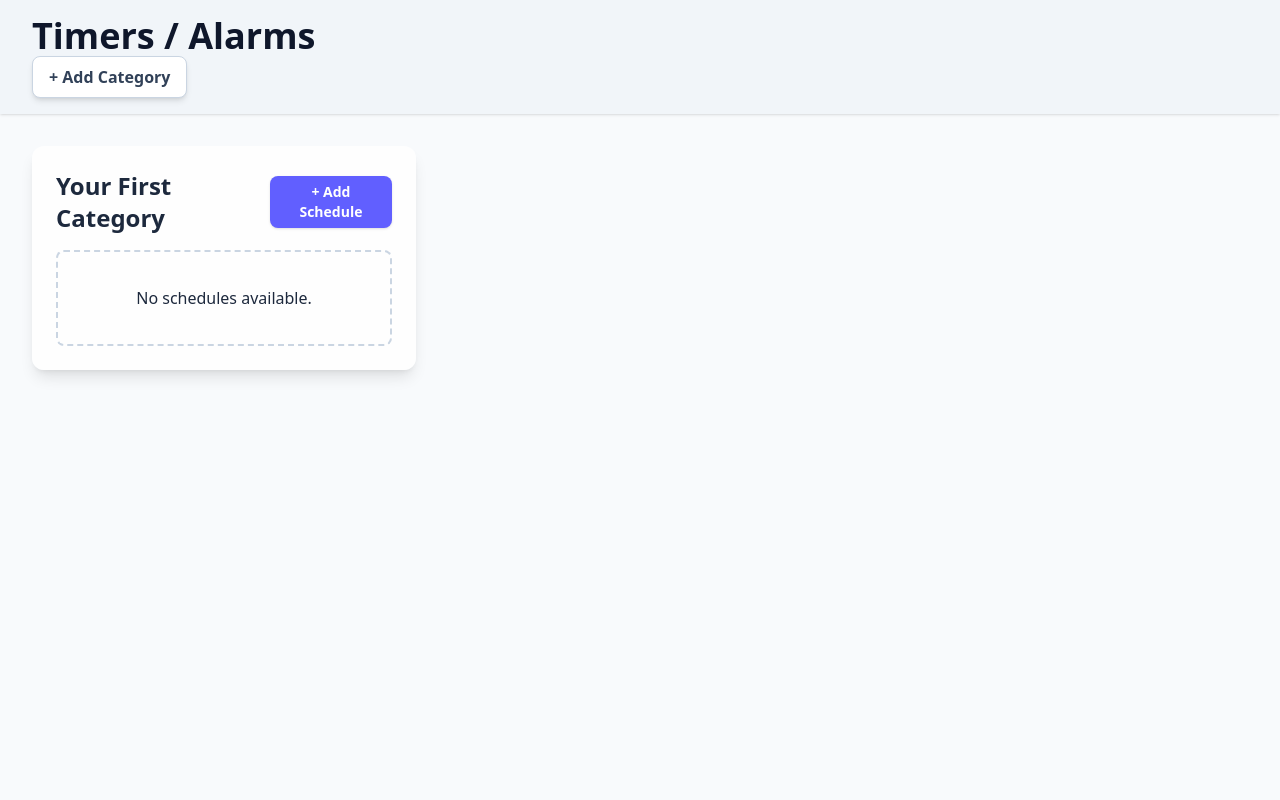
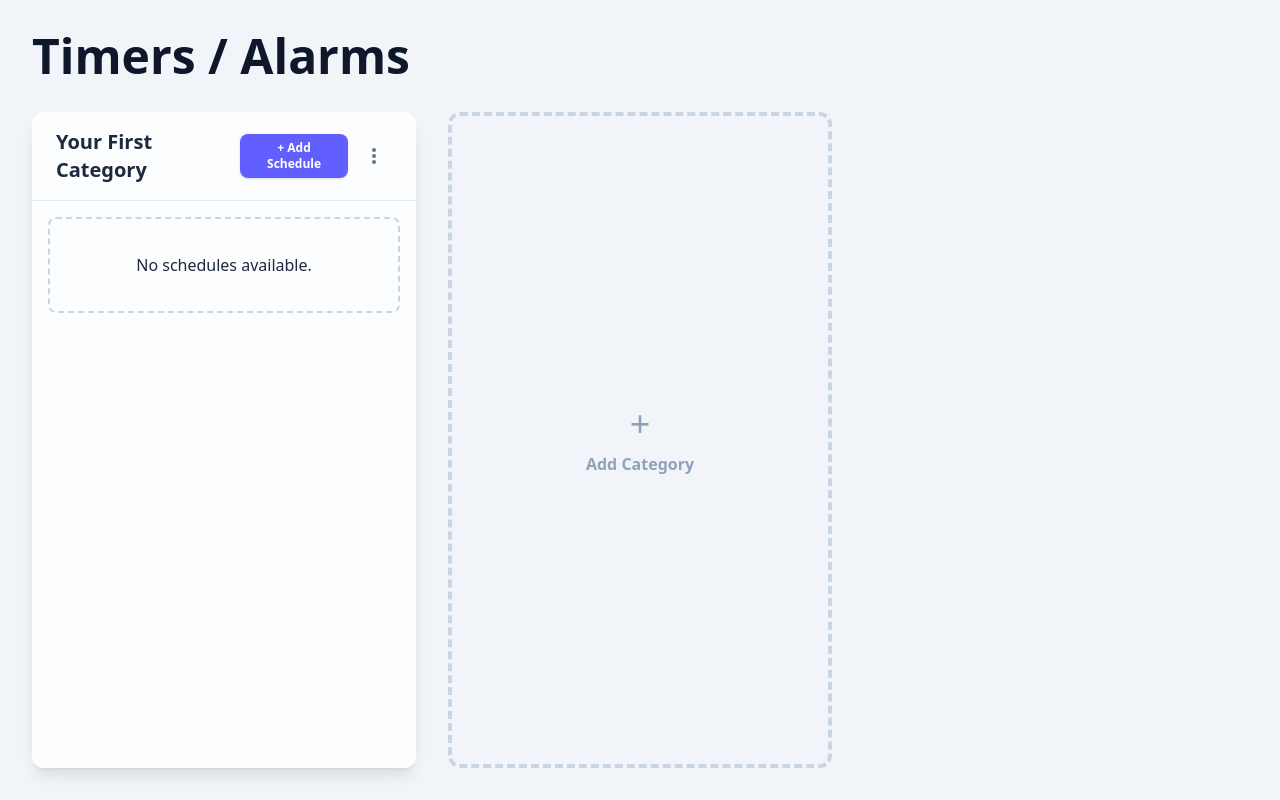
Before and after one commit to haiiro2gou/multiple-timer, a React (Vite) app: page / in a window 1280 px wide. Built offline with nearby package versions, Linux system fonts and the light colour scheme.

Commit message:
feat: rearrange panels horizontally

```diff
--- a/src/App.css
+++ b/src/App.css
@@ -10,6 +10,10 @@
     @apply bg-white border border-slate-300 text-slate-700 hover:bg-slate-50 focus:ring-slate-400/75;
 }
 
+.button-danger {
+    @apply bg-red-600 text-white hover:bg-red-700 focus:ring-red-400/75;
+}
+
 .form-input {
     @apply w-full px-3 py-2 border border-slate-300 rounded-md shadow-sm focus:outline-none focus:ring-2 focus:ring-indigo-500;
 }
--- a/src/App.tsx
+++ b/src/App.tsx
@@ -139,23 +139,17 @@ const AppContent = () => {
     return (
         <>
             {/* Header */}
-            <header className="sticky top-0 z-10 w-fll bg-slate-100/95 backdrop-blue-sm shadow-sm">
-                <div className="px-4 sm:px-6 lg:px-8 py-4">
-                    <h1 className="text-4xl font-bold text-start text-slate-900">
+            <header className="w-full pt-8 pb-4 px-4 sm:px-6 lg:px-8 flex-shrink-0">
+                <div className="flex justify-between items-center">
+                    <h1 className="text-5xl font-extrabold text-slate-900">
                         Timers / Alarms
                     </h1>
-                    <button
-                        onClick={handleAddCategory}
-                        className="button button-secondary"
-                    >
-                        + Add Category
-                    </button>
                 </div>
             </header>
 
             {/* Main content */}
-            <main className="w-full px-4 sm:px-6 lg:px-8 pt-8 pb-28">
-                <div className="grid grid-cols-1 md:grid-cols-2 xl:grid-cols-3 gap-8">
+            <main className="w-full px-4 sm:px-6 lg:px-8 pt-4 pb-8 flex-grow min-h-0 overflow-x-auto">
+                <div className="flex space-x-8 h-full">
                     {groupedSchedules.map(elem => (
                         <CategoryPanel
                             key={elem.category.id}
@@ -165,6 +159,17 @@ const AppContent = () => {
                             flashingId={flashingId}
                         />
                     ))}
+                    <button
+                        onClick={handleAddCategory}
+                        className="border-4 border-dashed border-slate-300 rounded-xl flex items-center justify-center text-slate-400 hover:bg-slate-200 hover:border-slate-400 transition-colors h-full w-96 flex-shrink-0"
+                    >
+                        <div className="text-center">
+                            <div className="text-4xl">+</div>
+                            <div className="mt-2 font-semibold">
+                                Add Category
+                            </div>
+                        </div>
+                    </button>
                 </div>
             </main>
         </>
@@ -175,7 +180,7 @@ const AppContent = () => {
 export const App = () => (
     <CacheProvider initializer={initializeTimerCache}>
         <ModalProvider>
-            <div className="min-h-screen bg-slate-50">
+            <div className="h-screen bg-slate-100 flex flex-col overflow-hidden">
                 <AppContent />
             </div>
         </ModalProvider>
--- /dev/null
+++ b/src/features/category/components/form.tsx
@@ -0,0 +1,67 @@
+import * as React from "react";
+
+import { type Category } from "../types.ts";
+import { useCategories } from "../hooks/use-categories.ts";
+
+interface CategoryFormProps {
+    category?: Category;
+    onClose: () => void;
+}
+
+// eslint-disable-next-line @typescript-eslint/naming-convention
+export const CategoryForm = ({ category, onClose }: CategoryFormProps) => {
+    const { addCategory, updateCategory } = useCategories();
+    const [name, setName] = React.useState(category?.name ?? "");
+
+    const handleSubmit = React.useCallback(
+        (e: React.FormEvent) => {
+            e.preventDefault();
+            if (name.trim() === "") return;
+
+            if (category !== undefined) updateCategory({ ...category, name });
+            else addCategory({ name });
+            onClose();
+        },
+        [addCategory, category, name, onClose, updateCategory]
+    );
+
+    const handleNameChange = React.useCallback(
+        (e: React.ChangeEvent<HTMLInputElement>) => {
+            setName(e.target.value);
+        },
+        []
+    );
+
+    return (
+        <form onSubmit={handleSubmit} className="p-4">
+            <h2 className="text-2xl font-bold mb-6 text-slate-800">
+                {category !== undefined ? "Edit Category" : "Add Category"}
+            </h2>
+            <div>
+                <label htmlFor="category-name" className="form-label">
+                    Category Name
+                </label>
+                <input
+                    id="category-name"
+                    type="text"
+                    value={name}
+                    onChange={handleNameChange}
+                    className="form-input"
+                    required
+                />
+            </div>
+            <div className="pt-8 flex justify-end space-x-3">
+                <button
+                    type="button"
+                    onClick={onClose}
+                    className="button button-secondary"
+                >
+                    Cancel
+                </button>
+                <button type="submit" className="button button-primary">
+                    Save
+                </button>
+            </div>
+        </form>
+    );
+};
--- a/src/features/category/components/panel.tsx
+++ b/src/features/category/components/panel.tsx
@@ -2,7 +2,10 @@ import * as React from "react";
 
 import { useModal } from "../../modal";
 import { type Schedule, ScheduleForm, ScheduleList } from "../../schedule";
-import { type Category } from "../types";
+import { ConfirmDialog } from "../../common/ConfirmDialog";
+import { type Category } from "../types.ts";
+import { useCategories } from "../hooks/use-categories.ts";
+import { CategoryForm } from "./form.tsx";
 
 interface CategoryPanelProps {
     category: Category;
@@ -19,6 +22,26 @@ export const CategoryPanel = ({
     flashingId,
 }: CategoryPanelProps) => {
     const { showModal, hideModal } = useModal();
+    const { deleteCategory } = useCategories();
+    const [isMenuOpen, setIsMenuOpen] = React.useState(false);
+    const menuRef = React.useRef<HTMLDivElement>(null);
+
+    React.useEffect(() => {
+        const handleClickOutside = (event: MouseEvent) => {
+            if (
+                isMenuOpen &&
+                menuRef.current !== null &&
+                !menuRef.current.contains(event.target as Node)
+            )
+                setIsMenuOpen(false);
+        };
+
+        document.addEventListener("mousedown", handleClickOutside);
+
+        return () => {
+            document.removeEventListener("mousedown", handleClickOutside);
+        };
+    }, [isMenuOpen]);
 
     const handleAddSchedule = React.useCallback(() => {
         showModal(
@@ -26,23 +49,83 @@ export const CategoryPanel = ({
         );
     }, [category.id, hideModal, showModal]);
 
+    const handleEditCategory = React.useCallback(() => {
+        setIsMenuOpen(false);
+        showModal(<CategoryForm category={category} onClose={hideModal} />);
+    }, [category, hideModal, showModal]);
+
+    const confirmDelete = React.useCallback(() => {
+        deleteCategory(category.id);
+        hideModal();
+    }, [category.id, deleteCategory, hideModal]);
+
+    const handleDeleteCategory = React.useCallback(() => {
+        setIsMenuOpen(false);
+
+        showModal(
+            <ConfirmDialog
+                title="Delete Category"
+                message="Are you sure you want to delete this category?"
+                onConfirm={confirmDelete}
+                onCancel={hideModal}
+            />
+        );
+    }, [confirmDelete, hideModal, showModal]);
+
+    const handleMenuToggle = React.useCallback(() => {
+        setIsMenuOpen(prev => !prev);
+    }, []);
+
     return (
-        <section className="bg-white/80 backdrop-blue-sm rounded-xl shadow-lg p-6 flex flex-col">
+        <section className="bg-white/80 backdrop-blur-sm rounded-xl shadow-lg flex flex-col w-96 flex-shrink-0">
             {/* Header */}
-            <div className="flex items-center justify-between mb-4">
-                <h2 className="text-2xl font-bold text-slate-800">
+            <div className="flex-shrink-0 flex items-center justify-between px-6 py-4 border-b border-slate-200">
+                <h2 className="text-xl font-bold text-slate-800">
                     {category.name}
                 </h2>
-                <button
-                    onClick={handleAddSchedule}
-                    className="px-3 py-1.5 text-sm bg-indigo-500 text-white font-semibold rounded-lg shadow-sm hover:bg-indigo-600 focus:outline-none focus:ring-2 focus:ring-indigo-400 transition-colors"
-                >
-                    + Add Schedule
-                </button>
+                <div className="flex items-center space-x-2">
+                    <button
+                        onClick={handleAddSchedule}
+                        className="px-3 py-1.5 text-xs bg-indigo-500 text-white font-semibold rounded-lg shadow-sm hover:bg-indigo-600"
+                    >
+                        + Add Schedule
+                    </button>
+                    <div className="relative" ref={menuRef}>
+                        <button
+                            onClick={handleMenuToggle}
+                            className="p-2 text-slate-500 rounded-full hover:bg-slate-200"
+                        >
+                            <svg
+                                xmlns="http://www.w3.org/2000/svg"
+                                className="h-5 w-5"
+                                viewBox="0 0 20 20"
+                                fill="currentColor"
+                            >
+                                <path d="M10 6a2 2 0 110-4 2 2 0 010 4zM10 12a2 2 0 110-4 2 2 0 010 4zM10 18a2 2 0 110-4 2 2 0 010 4z" />
+                            </svg>
+                        </button>
+                        {isMenuOpen ? (
+                            <div className="absolute right-0 mt-2 w-48 bg-white rounded-md shadow-lg py-1 z-20">
+                                <button
+                                    onClick={handleEditCategory}
+                                    className="w-full text-left px-4 py-2 text-sm text-slate-700 hover:bg-slate-100"
+                                >
+                                    Edit Category
+                                </button>
+                                <button
+                                    onClick={handleDeleteCategory}
+                                    className="w-full text-left px-4 py-2 text-sm text-red-600 hover:bg-red-50"
+                                >
+                                    Delete Category
+                                </button>
+                            </div>
+                        ) : null}
+                    </div>
+                </div>
             </div>
 
             {/* Schedule List */}
-            <div className="flex-grow overflow-y-auto">
+            <div className="flex-grow overflow-y-auto p-4 min-h-0">
                 <ScheduleList
                     schedules={schedules}
                     currentTime={currentTime}
--- /dev/null
+++ b/src/features/common/ConfirmDialog.tsx
@@ -0,0 +1,39 @@
+import * as React from "react";
+
+interface ConfirmDialogProps {
+    title: string;
+    message: string;
+    confirmText?: string;
+    onConfirm: () => void;
+    onCancel: () => void;
+}
+
+// eslint-disable-next-line @typescript-eslint/naming-convention
+export const ConfirmDialog = ({
+    title,
+    message,
+    confirmText = "OK",
+    onConfirm,
+    onCancel,
+}: ConfirmDialogProps) => (
+    <div className="p-4">
+        <h2 className="text-2xl font-bold mb-4 text-slate-800">{title}</h2>
+        <p className="text-slate-600">{message}</p>
+        <div className="mt-8 flex justify-end space-x-3">
+            <button
+                type="button"
+                onClick={onCancel}
+                className="button button-secondary"
+            >
+                Cancel
+            </button>
+            <button
+                type="button"
+                onClick={onConfirm}
+                className="button button-danger"
+            >
+                {confirmText}
+            </button>
+        </div>
+    </div>
+);
--- a/src/features/schedule/style.css
+++ b/src/features/schedule/style.css
@@ -1,7 +1,7 @@
 @import "tailwindcss";
 
 .schedule-item {
-    @apply p-4 rounded-lg shadow-md flex items-center transition-all duration-300;
+    @apply p-4 rounded-lg shadow-md flex items-center transition-all duration-300 border border-slate-200;
 }
 
 .schedule-content {
```
